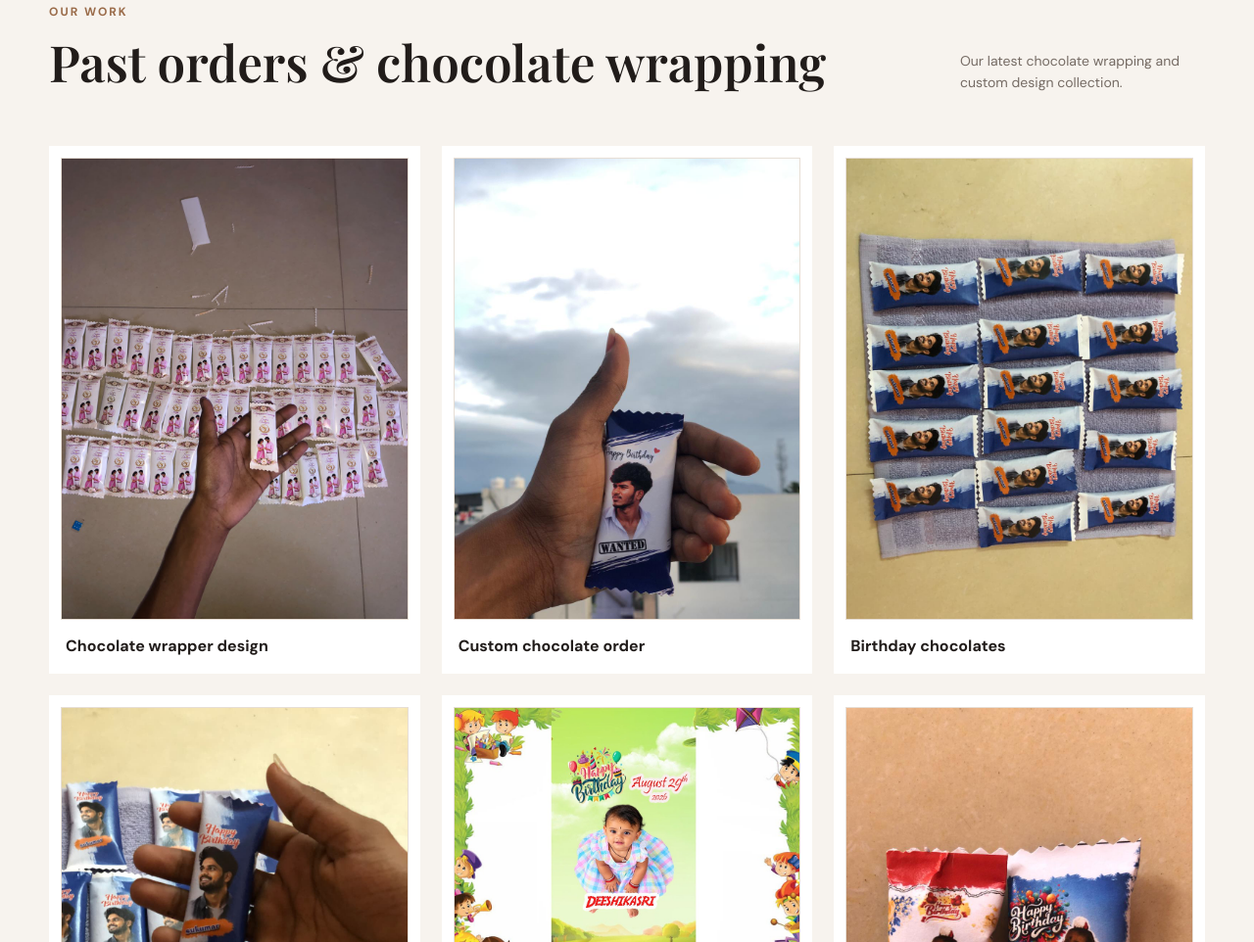
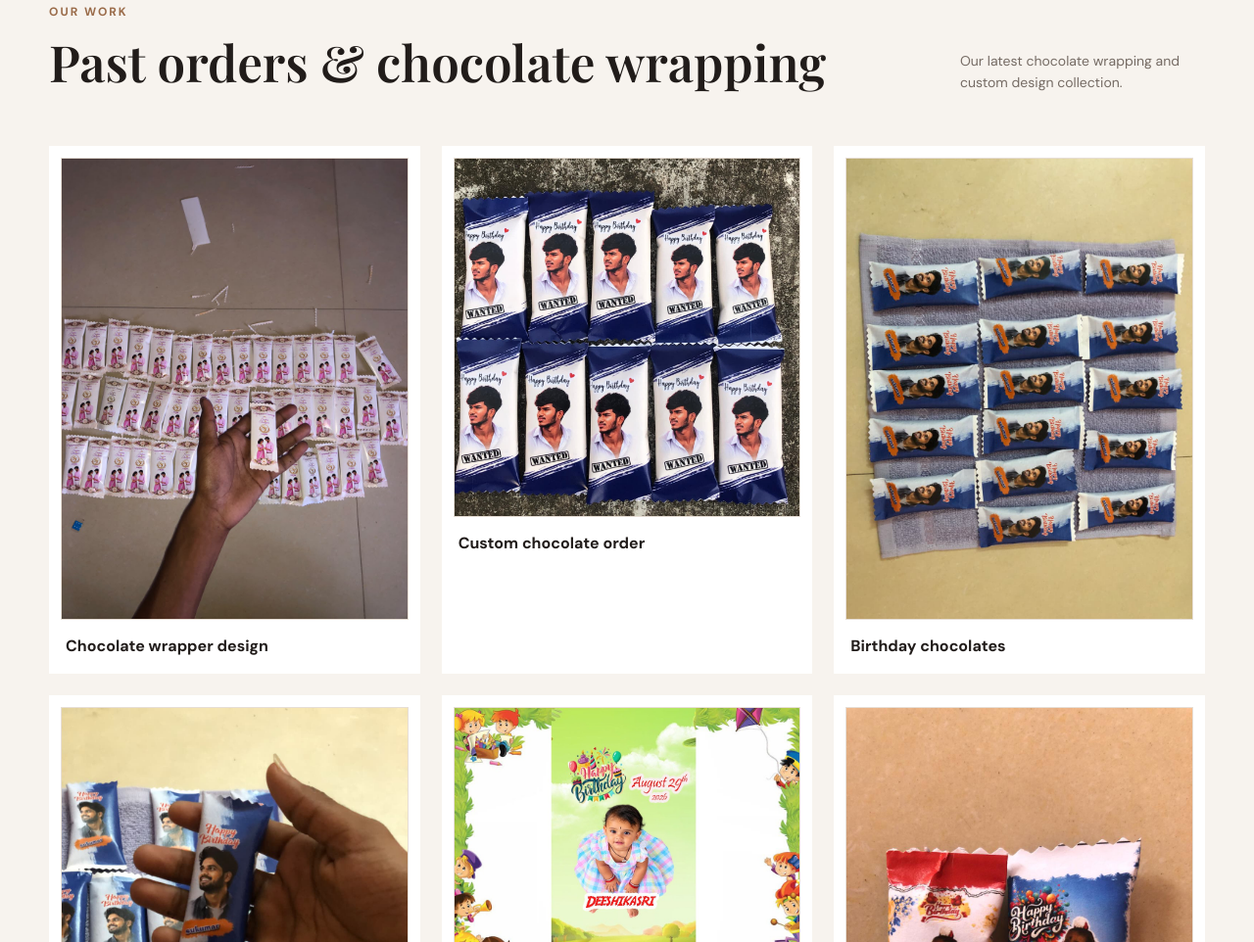
Before and after one commit to Karkkiniyan18/sweet_journey, a plain HTML site: page home.html in a window 1280 px wide. Shown: the part 1211-2173 px from the top of the page at 98% size. Drawn offline with nearby package versions, Linux system fonts and the light colour scheme; files whose address does not match are found by name.

Commit message:
Replace image path for custom chocolate order

```diff
--- a/home.html
+++ b/home.html
@@ -78,7 +78,7 @@ h1,h2{line-height:1.08;margin:0 0 22px}h1,h2{font-family:"Playfair Display",seri
 
       <div class="gallery-grid">
         <div class="gallery-card"><div class="photo-frame"><img src="image-03.jpeg" alt="Chocolate wrapper design" /></div><p>Chocolate wrapper design</p></div>
-        <div class="gallery-card"><div class="photo-frame"><img src="D:\Project\Sweet_journey\sweet_journey_with_pictures\image-05.jpeg" alt="Custom chocolate order" /></div><p>Custom chocolate order</p></div>
+        <div class="gallery-card"><div class="photo-frame"><img src="image-04.jpeg" alt="Custom chocolate order" /></div><p>Custom chocolate order</p></div>
         <div class="gallery-card"><div class="photo-frame"><img src="D:\Project\Sweet_journey\sweet_journey_with_pictures\image-06.jpeg" alt="Birthday chocolates" /></div><p>Birthday chocolates</p></div>
         <div class="gallery-card"><div class="photo-frame"><img src="D:\Project\Sweet_journey\sweet_journey_with_pictures\image-07.jpeg" alt="Wedding chocolates" /></div><p>Wedding chocolates</p></div>
         <div class="gallery-card"><div class="photo-frame"><img src="D:\Project\Sweet_journey\sweet_journey_with_pictures\image-08.jpeg" alt="Return gifts" /></div><p>Return gifts</p></div>
```
